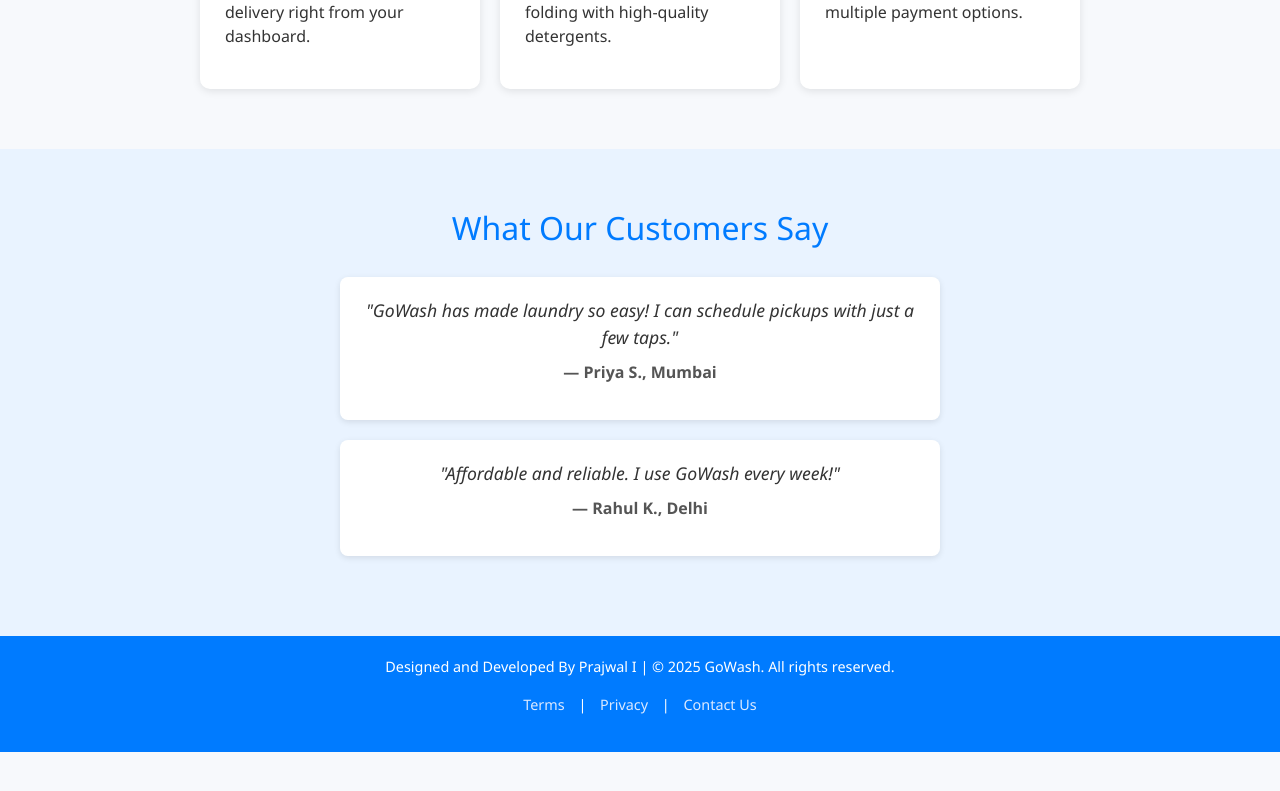
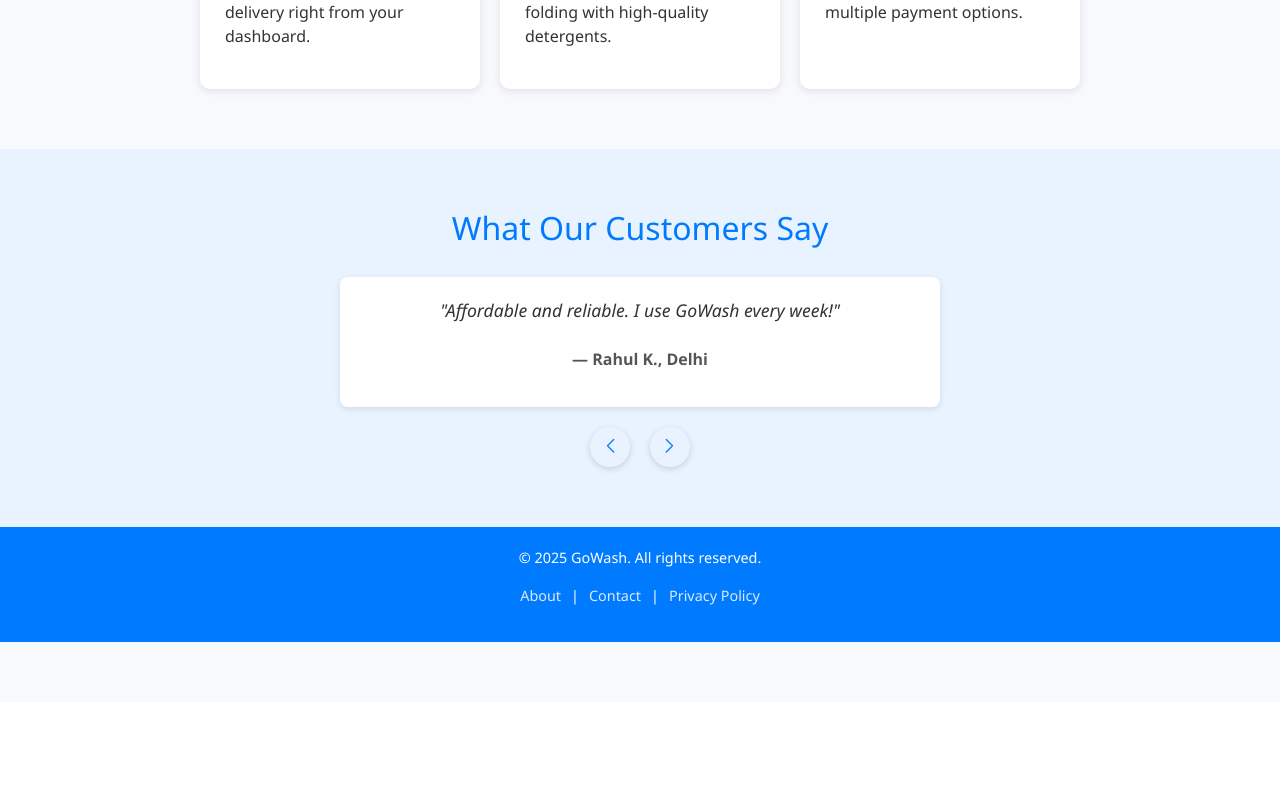
Before and after one commit to Prajwal2811/gowash_react.github.io, a React (Create React App) app: page / in a window 1280 px wide. Shown: the part 603-1394 px from the top of the page. After the commit the page ends 1305 px from the top, so only its background shows below. Built offline with nearby package versions, Linux system fonts and the light colour scheme.

Commit message:
Initial commit

```diff
--- a/src/pages/Home.js
+++ b/src/pages/Home.js
@@ -1,85 +1,283 @@
-import React, { useEffect, useState } from "react";
+import React, { useEffect, useState, useRef } from "react";
 import { useNavigate } from "react-router-dom";
-
-const fadeInAnimation = {
-  animationName: "fadeIn",
-  animationDuration: "1s",
-  animationFillMode: "forwards",
-  opacity: 0,
-};
 
 const Home = () => {
   const navigate = useNavigate();
 
   const [animate, setAnimate] = useState(false);
+  const [currentTestimonial, setCurrentTestimonial] = useState(0);
+
+  const testimonials = [
+    {
+      quote:
+        '"GoWash has made laundry so easy! I can schedule pickups with just a few taps."',
+      author: "— Priya S., Mumbai",
+    },
+    {
+      quote: '"Affordable and reliable. I use GoWash every week!"',
+      author: "— Rahul K., Delhi",
+    },
+    {
+      quote: '"Fast and convenient service, highly recommend GoWash!"',
+      author: "— Komal K., Nagpur",
+    },
+    {
+      quote: '"Excellent customer support and timely pickups. Love GoWash!"',
+      author: "— Girish P., Pune",
+    },
+    {
+      quote: '"GoWash saves me so much time, a must-have service."',
+      author: "— Tushar M., Hyderabad",
+    },
+    {
+      quote:
+        '"Reliable and hygienic. I trust GoWash for all my laundry needs."',
+      author: "— Suraj D., Pune",
+    },
+    {
+      quote: '"Affordable pricing and great service. GoWash is my go-to."',
+      author: "— Aditya S., Indore",
+    },
+    {
+      quote:
+        '"Simple app, quick service, and excellent results every time."',
+      author: "— Nilesh K., Kalyan",
+    },
+  ];
+
+  const totalTestimonials = testimonials.length;
+
+  // Ref to store the timer ID so we can clear on unmount or manual change
+  const autoScrollTimer = useRef(null);
+
   useEffect(() => {
+    // Animate page fade in on mount
     const timer = setTimeout(() => setAnimate(true), 100);
     return () => clearTimeout(timer);
   }, []);
+
+  useEffect(() => {
+    // Clear any previous timer
+    if (autoScrollTimer.current) {
+      clearInterval(autoScrollTimer.current);
+    }
+    // Set interval to auto scroll every 3 seconds
+    autoScrollTimer.current = setInterval(() => {
+      setCurrentTestimonial((prev) =>
+        prev === totalTestimonials - 1 ? 0 : prev + 1
+      );
+    }, 3000);
+
+    // Cleanup on unmount
+    return () => clearInterval(autoScrollTimer.current);
+  }, [totalTestimonials]);
 
   const goToProfile = () => {
     navigate("/my-profile");
   };
 
+  // On manual click, reset timer to avoid instant auto change
+  const nextTestimonial = () => {
+    if (autoScrollTimer.current) clearInterval(autoScrollTimer.current);
+    setCurrentTestimonial((prev) =>
+      prev === totalTestimonials - 1 ? 0 : prev + 1
+    );
+  };
+
+  const prevTestimonial = () => {
+    if (autoScrollTimer.current) clearInterval(autoScrollTimer.current);
+    setCurrentTestimonial((prev) =>
+      prev === 0 ? totalTestimonials - 1 : prev - 1
+    );
+  };
+
+  const styles = {
+    page: {
+      fontFamily: "'Segoe UI', Tahoma, Geneva, Verdana, sans-serif",
+      color: "#333",
+      backgroundColor: "#f7f9fc",
+      paddingBottom: "60px",
+    },
+    banner: {
+      backgroundColor: "#007BFF",
+      color: "#fff",
+      padding: "80px 20px",
+      textAlign: "center",
+      opacity: animate ? 1 : 0,
+      animationName: animate ? "fadeIn" : undefined,
+      animationDuration: "1s",
+      animationFillMode: "forwards",
+    },
+    bannerTitle: {
+      fontSize: "3rem",
+      marginBottom: "10px",
+    },
+    bannerSubtitle: {
+      fontSize: "1.2rem",
+      marginBottom: "25px",
+    },
+    bannerButton: {
+      padding: "12px 25px",
+      fontSize: "1rem",
+      backgroundColor: "#fff",
+      color: "#007BFF",
+      border: "none",
+      borderRadius: "5px",
+      cursor: "pointer",
+      transition: "background-color 0.3s ease, color 0.3s ease",
+    },
+    services: {
+      padding: "60px 20px",
+      textAlign: "center",
+      opacity: animate ? 1 : 0,
+      animationName: animate ? "fadeIn" : undefined,
+      animationDuration: "1s",
+      animationFillMode: "forwards",
+      animationDelay: "0.4s",
+    },
+    sectionHeading: {
+      fontSize: "2rem",
+      color: "#007BFF",
+      marginBottom: "30px",
+    },
+    serviceGrid: {
+      display: "flex",
+      justifyContent: "center",
+      gap: "20px",
+      flexWrap: "wrap",
+    },
+    serviceCard: {
+      backgroundColor: "#fff",
+      padding: "25px",
+      borderRadius: "10px",
+      boxShadow: "0 2px 8px rgba(0,0,0,0.1)",
+      width: "280px",
+      textAlign: "left",
+      opacity: 0,
+      animationName: "fadeIn",
+      animationDuration: "1s",
+      animationFillMode: "forwards",
+      animationTimingFunction: "ease-out",
+    },
+    cardTitle: {
+      fontSize: "1.2rem",
+      marginBottom: "10px",
+      color: "#007BFF",
+    },
+    testimonials: {
+      padding: "60px 20px",
+      backgroundColor: "#e9f3ff",
+      textAlign: "center",
+      opacity: animate ? 1 : 0,
+      animationName: animate ? "fadeIn" : undefined,
+      animationDuration: "1s",
+      animationFillMode: "forwards",
+      animationDelay: "1.4s",
+    },
+    testimonialBox: {
+      maxWidth: "600px",
+      margin: "20px auto",
+      padding: "20px",
+      backgroundColor: "#fff",
+      borderRadius: "8px",
+      boxShadow: "0 2px 6px rgba(0,0,0,0.1)",
+      transition: "transform 0.3s ease",
+      opacity: 0,
+      animationName: "fadeIn",
+      animationDuration: "1s",
+      animationFillMode: "forwards",
+      animationTimingFunction: "ease-out",
+      position: "relative",
+      minHeight: "130px",
+      display: "flex",
+      flexDirection: "column",
+      justifyContent: "center",
+    },
+    quote: {
+      fontSize: "1.1rem",
+      fontStyle: "italic",
+      marginBottom: "10px",
+    },
+    author: {
+      fontWeight: "bold",
+      color: "#555",
+      marginTop: "auto",
+    },
+    footer: {
+      backgroundColor: "#007BFF",
+      color: "white",
+      padding: "20px 15px",
+      textAlign: "center",
+      fontSize: "0.9rem",
+      opacity: animate ? 1 : 0,
+      animationName: animate ? "fadeIn" : undefined,
+      animationDuration: "1s",
+      animationFillMode: "forwards",
+      animationDelay: "2.3s",
+    },
+    footerLink: {
+      color: "#dbe9ff",
+      margin: "0 10px",
+      textDecoration: "none",
+      transition: "color 0.3s ease",
+    },
+    sliderControls: {
+      marginTop: "15px",
+      display: "flex",
+      justifyContent: "center",
+      gap: "20px",
+    },
+    iconButton: {
+      background: "none",
+      border: "none",
+      cursor: "pointer",
+      padding: "8px",
+      borderRadius: "50%",
+      boxShadow: "0 2px 6px rgba(0,0,0,0.15)",
+      transition: "background-color 0.3s ease",
+      width: "40px",
+      height: "40px",
+      display: "flex",
+      justifyContent: "center",
+      alignItems: "center",
+      color: "#007BFF",
+      fontSize: "20px",
+      userSelect: "none",
+    },
+  };
+
   return (
     <>
-      <style>
-        {`
+      <style>{`
         @keyframes fadeIn {
-            to {
-              opacity: 1;
-            }
+          from { opacity: 0; transform: translateY(20px); }
+          to { opacity: 1; transform: translateY(0); }
         }
         .service-card:hover {
           transform: translateY(-10px);
           box-shadow: 0 6px 15px rgba(0, 123, 255, 0.3);
         }
-          .service-card {
-            transition: all 0.3s ease;
-          }
         .banner-button:hover {
           background-color: #0056b3;
           color: white;
-          }
-          .testimonial-box {
-            transition: transform 0.3s ease;
         }
         .testimonial-box:hover {
           transform: scale(1.03);
           box-shadow: 0 8px 20px rgba(0,0,0,0.12);
         }
-          .footer {
+        .icon-button:hover {
           background-color: #007BFF;
           color: white;
-            padding: 20px 15px;
-            text-align: center;
-            font-size: 0.9rem;
-            opacity: 0;
-            animation-name: fadeIn;
-            animation-duration: 1s;
-            animation-fill-mode: forwards;
         }
-          .footer a {
-            color: #dbe9ff;
-            margin: 0 10px;
-            text-decoration: none;
-            transition: color 0.3s ease;
-          }
-          .footer a:hover {
-            color: #fff;
+        a.footer-link:hover {
+          color: #fff !important;
           text-decoration: underline;
         }
-        `}
-      </style>
+      `}</style>
 
       <div style={styles.page}>
-        {/* Banner Section */}
-        <section
-          style={{
-            ...styles.banner,
-            ...(animate ? fadeInAnimation : {}),
-          }}
-        >
+        {/* Banner */}
+        <section style={styles.banner}>
           <h1 style={styles.bannerTitle}>Welcome to GoWash 🚿</h1>
           <p style={styles.bannerSubtitle}>
             Smart Laundry Scheduling at Your Fingertips
@@ -93,13 +291,8 @@
           </button>
         </section>
 
-        {/* Services Section */}
-        <section
-          style={{
-            ...styles.services,
-            ...(animate ? { ...fadeInAnimation, animationDelay: "0.4s" } : {}),
-          }}
-        >
+        {/* Services */}
+        <section style={styles.services}>
           <h2 style={styles.sectionHeading}>Our Services</h2>
           <div style={styles.serviceGrid}>
             {[
@@ -121,11 +314,8 @@
                 className="service-card"
                 style={{
                   ...styles.serviceCard,
-                  opacity: 0,
-                  animationName: "fadeIn",
-                  animationDuration: "1s",
-                  animationFillMode: "forwards",
                   animationDelay: `${0.6 + i * 0.3}s`,
+                  opacity: 1,
                 }}
               >
                 <h3 style={styles.cardTitle}>{title}</h3>
@@ -135,150 +325,87 @@
           </div>
         </section>
 
-        {/* Testimonials Section */}
-        <section
-          style={{
-            ...styles.testimonials,
-            ...(animate ? { ...fadeInAnimation, animationDelay: "1.4s" } : {}),
-          }}
-        >
+        {/* Testimonials Slider */}
+        <section style={styles.testimonials}>
           <h2 style={styles.sectionHeading}>What Our Customers Say</h2>
-          {[
-            {
-              quote:
-                '"GoWash has made laundry so easy! I can schedule pickups with just a few taps."',
-              author: "— Priya S., Mumbai",
-            },
-            {
-              quote: '"Affordable and reliable. I use GoWash every week!"',
-              author: "— Rahul K., Delhi",
-            },
-          ].map(({ quote, author }, i) => (
+
           <div
-              key={i}
             className="testimonial-box"
             style={{
               ...styles.testimonialBox,
-                opacity: 0,
-                animationName: "fadeIn",
-                animationDuration: "1s",
-                animationFillMode: "forwards",
-                animationDelay: `${1.6 + i * 0.3}s`,
+              opacity: animate ? 1 : 0,
+              animationDelay: "1.5s",
             }}
           >
-              <p style={styles.quote}>{quote}</p>
-              <p style={styles.author}>{author}</p>
+            <p style={styles.quote}>{testimonials[currentTestimonial].quote}</p>
+            <p style={styles.author}>{testimonials[currentTestimonial].author}</p>
           </div>
-          ))}
+
+          <div style={styles.sliderControls}>
+            <button
+              aria-label="Previous Testimonial"
+              onClick={prevTestimonial}
+              className="icon-button"
+              style={styles.iconButton}
+            >
+              {/* Left Arrow SVG */}
+              <svg
+                xmlns="http://www.w3.org/2000/svg"
+                width="20"
+                height="20"
+                fill="currentColor"
+                viewBox="0 0 16 16"
+              >
+                <path
+                  fillRule="evenodd"
+                  d="M11.354 1.646a.5.5 0 0 1 0 .708L6.707 7l4.647 4.646a.5.5 0 0 1-.708.708l-5-5a.5.5 0 0 1 0-.708l5-5a.5.5 0 0 1 .708 0z"
+                />
+              </svg>
+            </button>
+
+            <button
+              aria-label="Next Testimonial"
+              onClick={nextTestimonial}
+              className="icon-button"
+              style={styles.iconButton}
+            >
+              {/* Right Arrow SVG */}
+              <svg
+                xmlns="http://www.w3.org/2000/svg"
+                width="20"
+                height="20"
+                fill="currentColor"
+                viewBox="0 0 16 16"
+              >
+                <path
+                  fillRule="evenodd"
+                  d="M4.646 1.646a.5.5 0 0 1 .708 0l5 5a.5.5 0 0 1 0 .708l-5 5a.5.5 0 1 1-.708-.708L9.293 7 4.646 2.354a.5.5 0 0 1 0-.708z"
+                />
+              </svg>
+            </button>
+          </div>
         </section>
 
-        {/* Footer Section */}
-        <footer
-          className="footer"
-          style={animate ? { animationDelay: "2.3s" } : {}}
-        >
-          <p>Designed and Developed By Prajwal I | © 2025 GoWash. All rights reserved.</p>
+        {/* Footer */}
+        <footer style={styles.footer}>
+          <p>© 2025 GoWash. All rights reserved.</p>
           <p>
-            <a href="/terms">Terms</a> | <a href="/privacy">Privacy</a> |{" "}
-            <a href="/contact">Contact Us</a>
+            <a href="/about" className="footer-link" style={styles.footerLink}>
+              About
+            </a>
+            |
+            <a href="/contact" className="footer-link" style={styles.footerLink}>
+              Contact
+            </a>
+            |
+            <a href="/privacy" className="footer-link" style={styles.footerLink}>
+              Privacy Policy
+            </a>
           </p>
         </footer>
-
       </div>
     </>
   );
 };
 
-const styles = {
-  page: {
-    fontFamily: "'Segoe UI', Tahoma, Geneva, Verdana, sans-serif",
-    color: "#333",
-    backgroundColor: "#f7f9fc",
-    paddingBottom: "60px",
-  },
-
-  // Banner
-  banner: {
-    backgroundColor: "#007BFF",
-    color: "#fff",
-    padding: "80px 20px",
-    textAlign: "center",
-    opacity: 0,
-  },
-  bannerTitle: {
-    fontSize: "3rem",
-    marginBottom: "10px",
-  },
-  bannerSubtitle: {
-    fontSize: "1.2rem",
-    marginBottom: "25px",
-  },
-  bannerButton: {
-    padding: "12px 25px",
-    fontSize: "1rem",
-    backgroundColor: "#fff",
-    color: "#007BFF",
-    border: "none",
-    borderRadius: "5px",
-    cursor: "pointer",
-  },
-
-  // Services
-  services: {
-    padding: "60px 20px",
-    textAlign: "center",
-    opacity: 0,
-  },
-  sectionHeading: {
-    fontSize: "2rem",
-    color: "#007BFF",
-    marginBottom: "30px",
-  },
-  serviceGrid: {
-    display: "flex",
-    justifyContent: "center",
-    gap: "20px",
-    flexWrap: "wrap",
-  },
-  serviceCard: {
-    backgroundColor: "#fff",
-    padding: "25px",
-    borderRadius: "10px",
-    boxShadow: "0 2px 8px rgba(0,0,0,0.1)",
-    width: "280px",
-    textAlign: "left",
-  },
-  cardTitle: {
-    fontSize: "1.2rem",
-    marginBottom: "10px",
-    color: "#007BFF",
-  },
-
-  // Testimonials
-  testimonials: {
-    padding: "60px 20px",
-    backgroundColor: "#e9f3ff",
-    textAlign: "center",
-    opacity: 0,
-  },
-  testimonialBox: {
-    maxWidth: "600px",
-    margin: "20px auto",
-    padding: "20px",
-    backgroundColor: "#fff",
-    borderRadius: "8px",
-    boxShadow: "0 2px 6px rgba(0,0,0,0.1)",
-    transition: "transform 0.3s ease",
-  },
-  quote: {
-    fontSize: "1.1rem",
-    fontStyle: "italic",
-    marginBottom: "10px",
-  },
-  author: {
-    fontWeight: "bold",
-    color: "#555",
-  },
-};
-
 export default Home;
```
Lines whose indentation alone changed are shown as unchanged.
